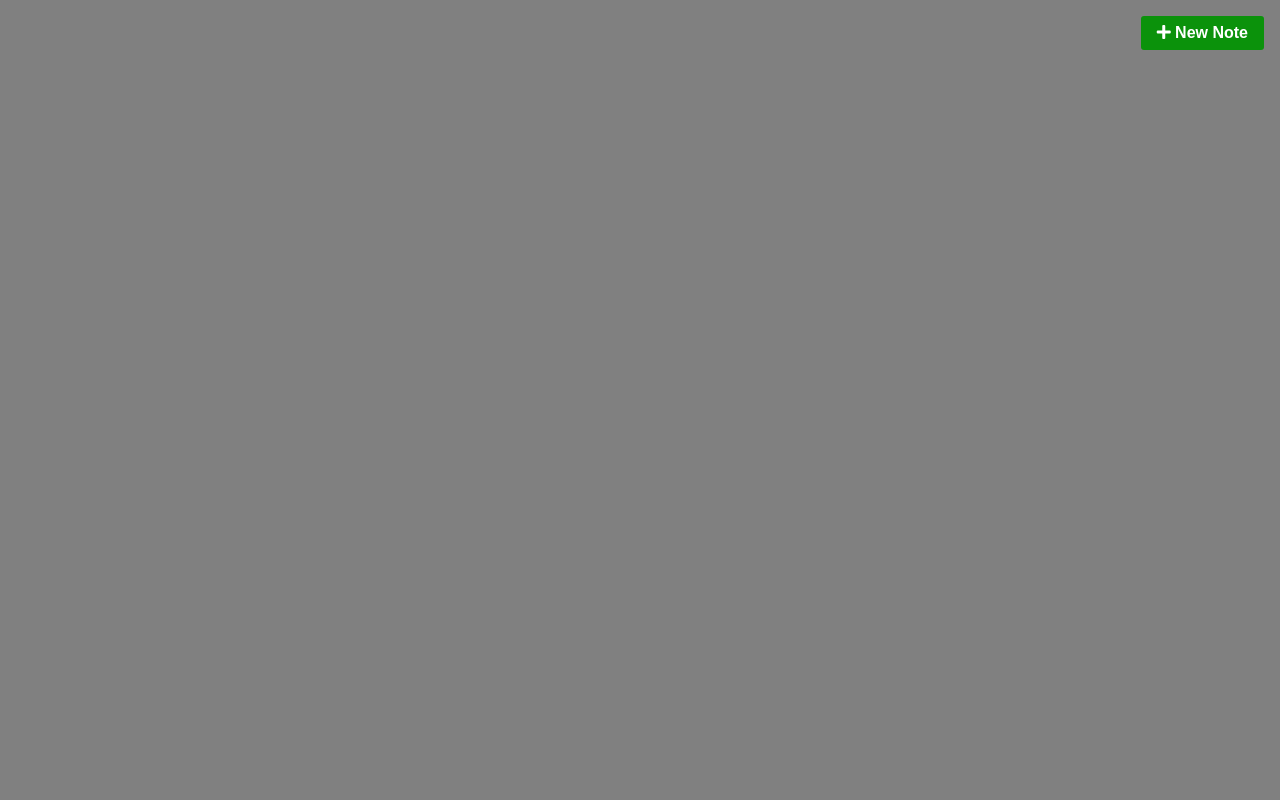
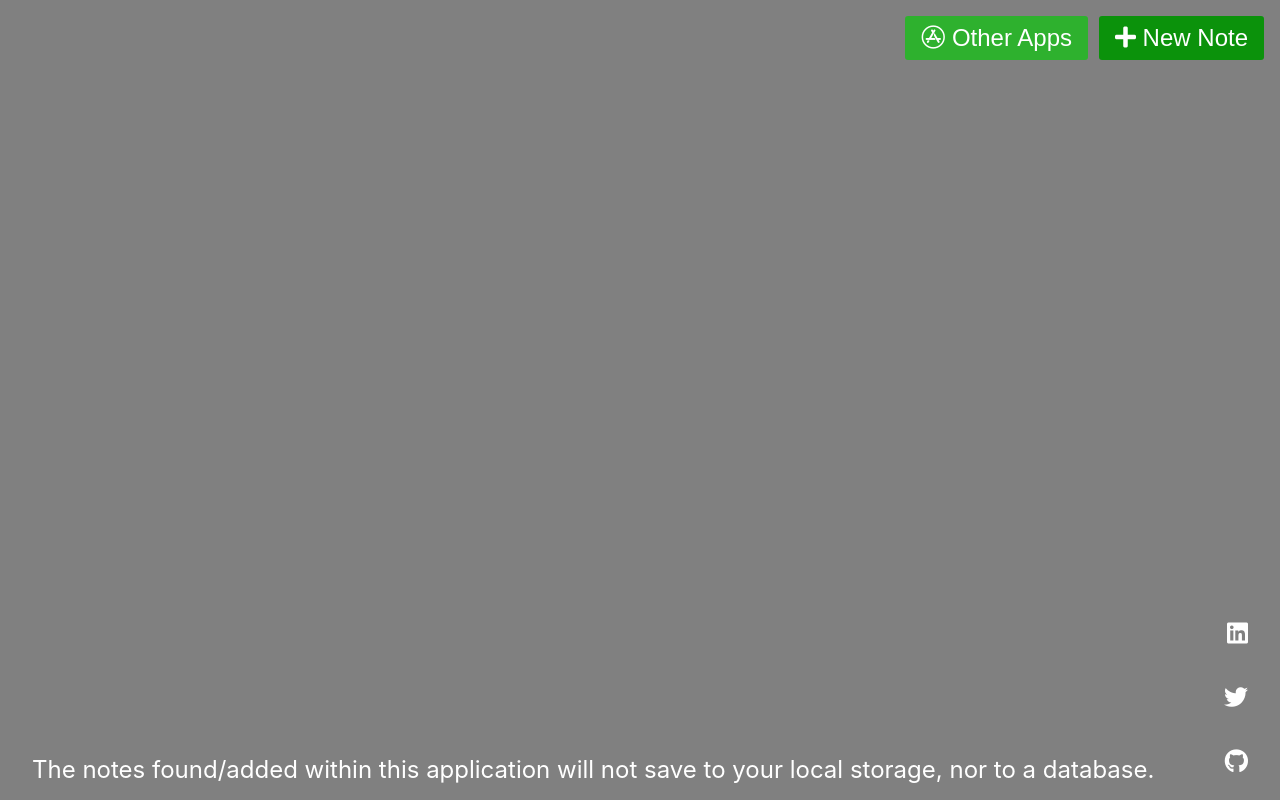
Before and after one commit to Tyler-Zimmerman/java_project, a plain HTML site: page NOTES_APP/index.html in a window 1280 px wide. Drawn offline with nearby package versions, Linux system fonts and the light colour scheme.

Commit message:
+links & +other stuff, i forgot

```diff
--- a/NOTES_APP/index.html
+++ b/NOTES_APP/index.html
@@ -14,5 +14,12 @@
     </head>
     <body>
         <button class='add' id='add'><i class="fas fa-plus"></i> New Note</button>
+        <button class='applist' id='applist'><i class="fab fa-app-store"></i> Other Apps</button>
+        <p class='disclaimer' id='disclaimer'>The notes found/added within this application will not save to your local storage, nor to a database.</p>
+        <div class='links' id='links'>
+            <button class='git' id='git'><i class="fab fa-github"></i></button>
+            <button class='twitter' id='twitter'><i class="fab fa-twitter"></i></button>
+            <button class='linkedin' id='linkedin'><i class="fab fa-linkedin"></i></button>
+        </div>
     </body>
 </html>
--- a/NOTES_APP/style.css
+++ b/NOTES_APP/style.css
@@ -47,7 +47,7 @@ body {
     font-size: 1.2rem;
     border: none;
     width: 100%;
-    height: 100%;
+    height: 400px;
 }
 
 .note .hidden {
@@ -60,10 +60,78 @@ body {
     right: 1rem;
     position: fixed;
     color: white;
-    font-weight: bold;
-    font-size: 1rem;
+    font-weight: normal;
+    font-size: 1.5rem;
     padding: 0.5rem 1rem;
     border: 0;
     border-radius: 3px;
     cursor: pointer;
 }
+
+.applist {
+    background-color: rgb(46, 177, 46);
+    top: 1rem;
+    right: 12rem;
+    position: fixed;
+    color: white;
+    font-weight: normal;
+    font-size: 1.5rem;
+    padding: 0.5rem 1rem;
+    border: 0;
+    border-radius: 3px;
+    cursor: pointer;
+}
+
+.disclaimer {
+    bottom: -1rem;
+    left: 1rem;
+    position: fixed;
+    color: white;
+    font-weight: normal;
+    font-size: 1.5rem;
+    padding: 0.5rem 1rem;
+    border: 0;
+    border-radius: 3px;
+}
+
+.links .git {
+    background-color: transparent;
+    bottom: 1rem;
+    right: 1rem;
+    position: fixed;
+    color: white;
+    font-weight: normal;
+    font-size: 1.5rem;
+    padding: 0.5rem 1rem;
+    border: 0;
+    border-radius: 3px;
+    cursor: pointer;
+}
+
+.links .twitter {
+    background-color: transparent;
+    bottom: 5rem;
+    right: 1rem;
+    position: fixed;
+    color: white;
+    font-weight: normal;
+    font-size: 1.5rem;
+    padding: 0.5rem 1rem;
+    border: 0;
+    border-radius: 3px;
+    cursor: pointer;
+}
+
+.links .linkedin {
+    background-color: transparent;
+    bottom: 9rem;
+    right: 1rem;
+    position: fixed;
+    color: white;
+    font-weight: normal;
+    font-size: 1.5rem;
+    padding: 0.5rem 1rem;
+    border: 0;
+    border-radius: 3px;
+    cursor: pointer;
+}
```
